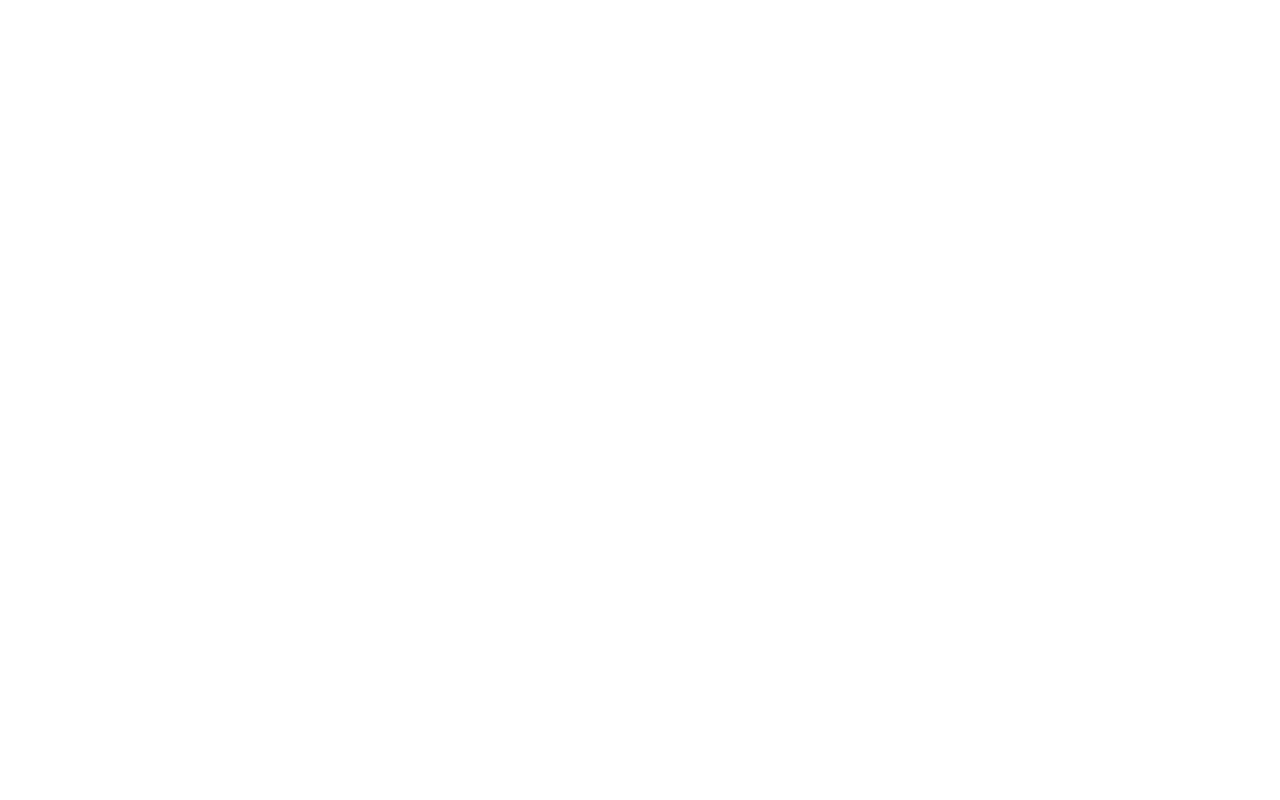
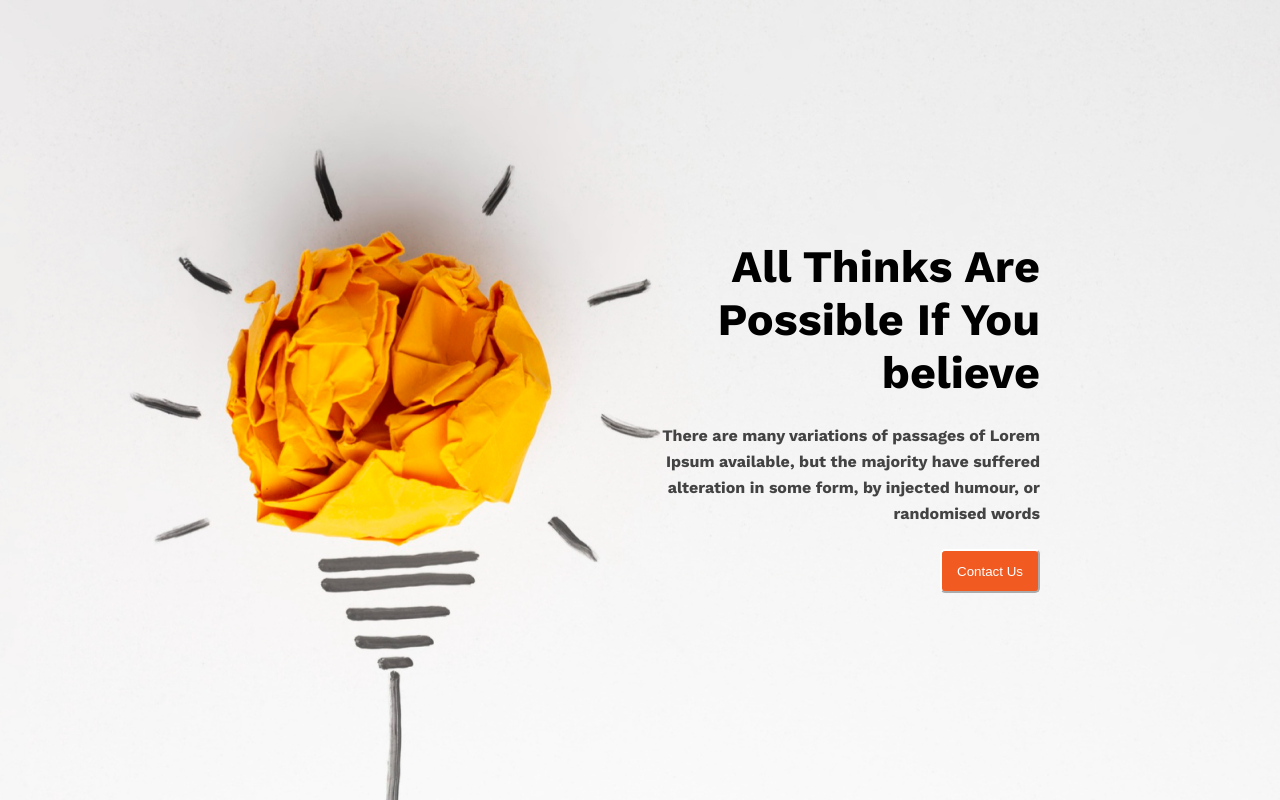
Before and after one commit to Sadik-Shahorior/new-year-new-me, a plain HTML site: page index.html in a window 1280 px wide. Drawn offline with nearby package versions, Linux system fonts and the light colour scheme.

Commit message:
added new item

```diff
--- a/index.html
+++ b/index.html
@@ -1,11 +1,31 @@
 <!DOCTYPE html>
 <html lang="en">
+
 <head>
   <meta charset="UTF-8">
   <meta name="viewport" content="width=device-width, initial-scale=1.0">
   <title>Document</title>
+  <link rel="preconnect" href="https://fonts.googleapis.com">
+  <link rel="preconnect" href="https://fonts.gstatic.com" crossorigin>
+  <link
+    href="https://fonts.googleapis.com/css2?family=Open+Sans:wght@600&family=Roboto&family=Work+Sans:wght@700&display=swap"
+    rel="stylesheet">
+    <link rel="stylesheet" href="style.css">
 </head>
+<header>
+  <section class="half-width">
+    <div class="all-think">
+      <h1 class="text-primaray">All Thinks Are Possible If You believe</h1>
+      <p class="p-all-tags">There are many variations of passages of Lorem Ipsum available, but the majority have suffered alteration in some form, by injected humour, or randomised words</p>
+      <button class="link-btn">Contact Us</button>
+    </div>
+  </section>
+  <section>
+
+  </section>
+</header>
 <body>
 
 </body>
+
 </html>
--- /dev/null
+++ b/style.css
@@ -0,0 +1,61 @@
+* {
+    margin: 0px;
+    padding: 0px;
+}
+
+body {
+    font-family: 'Open Sans', sans-serif;
+    font-family: 'Roboto', sans-serif;
+    font-family: 'Work Sans', sans-serif;
+}
+
+.half-width {
+    display: flex;
+    justify-content: right;
+    text-align: right;
+
+    background-image: url(images/banner/banner1.png);
+    height: 100vh;
+    background-repeat: no-repeat;
+
+}
+
+
+
+
+.all-think {
+    width: 30%;
+    margin-left: auto;
+    margin-top: 200px;
+    padding: 190px;
+    margin: 50px;
+}
+
+.text-primaray {
+    color: (#151414);
+    text-align: right;
+    font-size: 45px;
+    margin-bottom: 24px;
+
+}
+
+.p-all-tags {
+    color: var(--dark-02, #444343);
+    text-align: right;
+    font-family: Work Sans;
+    font-size: 16px;
+    font-style: normal;
+    font-weight: 400;
+    line-height: 26px;
+    margin-bottom: 22px;
+}
+
+.link-btn {
+
+    border-radius: 5px;
+    background: #F15B22;
+    width: 100px;
+    height: 44px;
+    color: #FFF;
+    border-color: white;
+}
```
